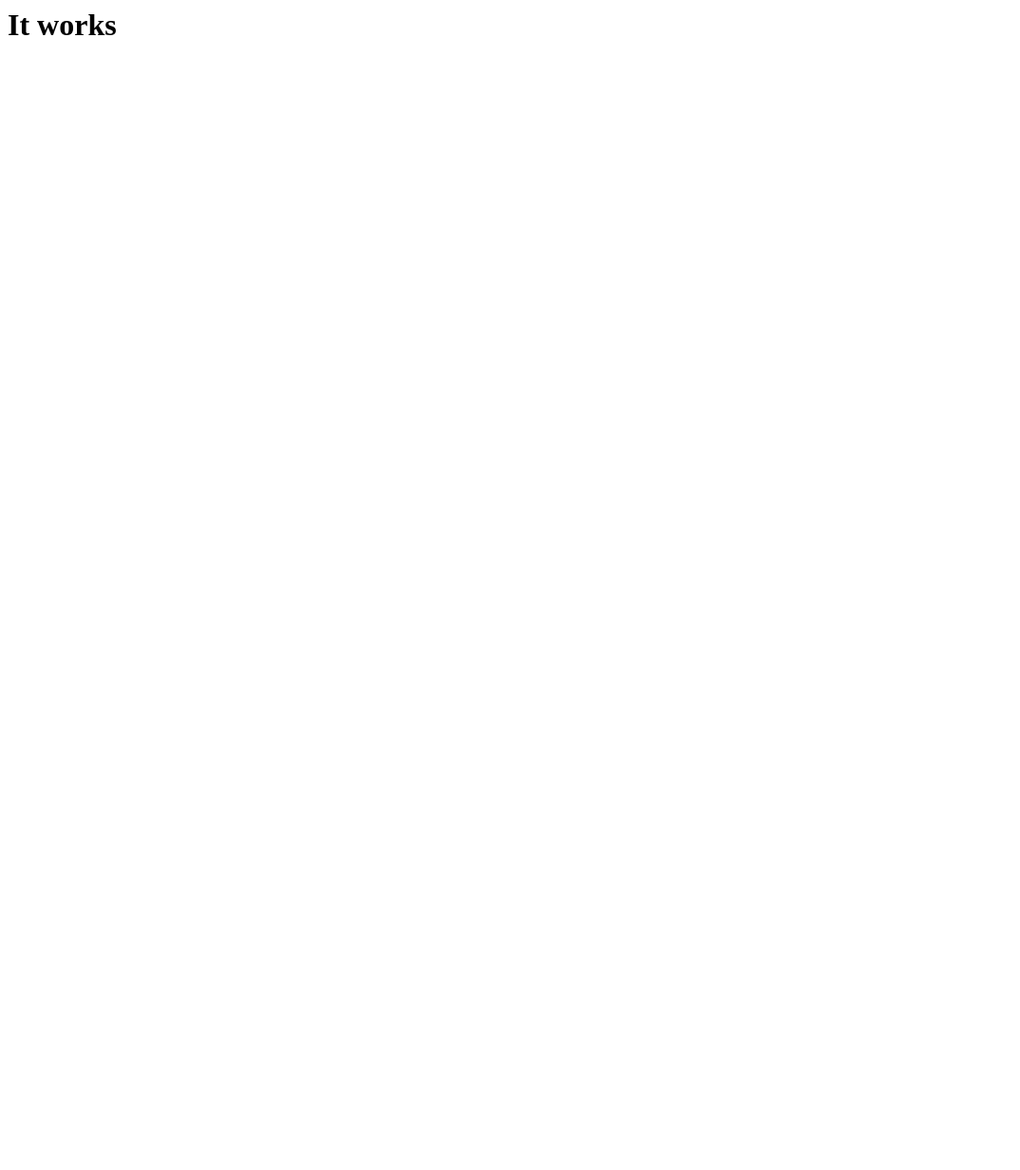
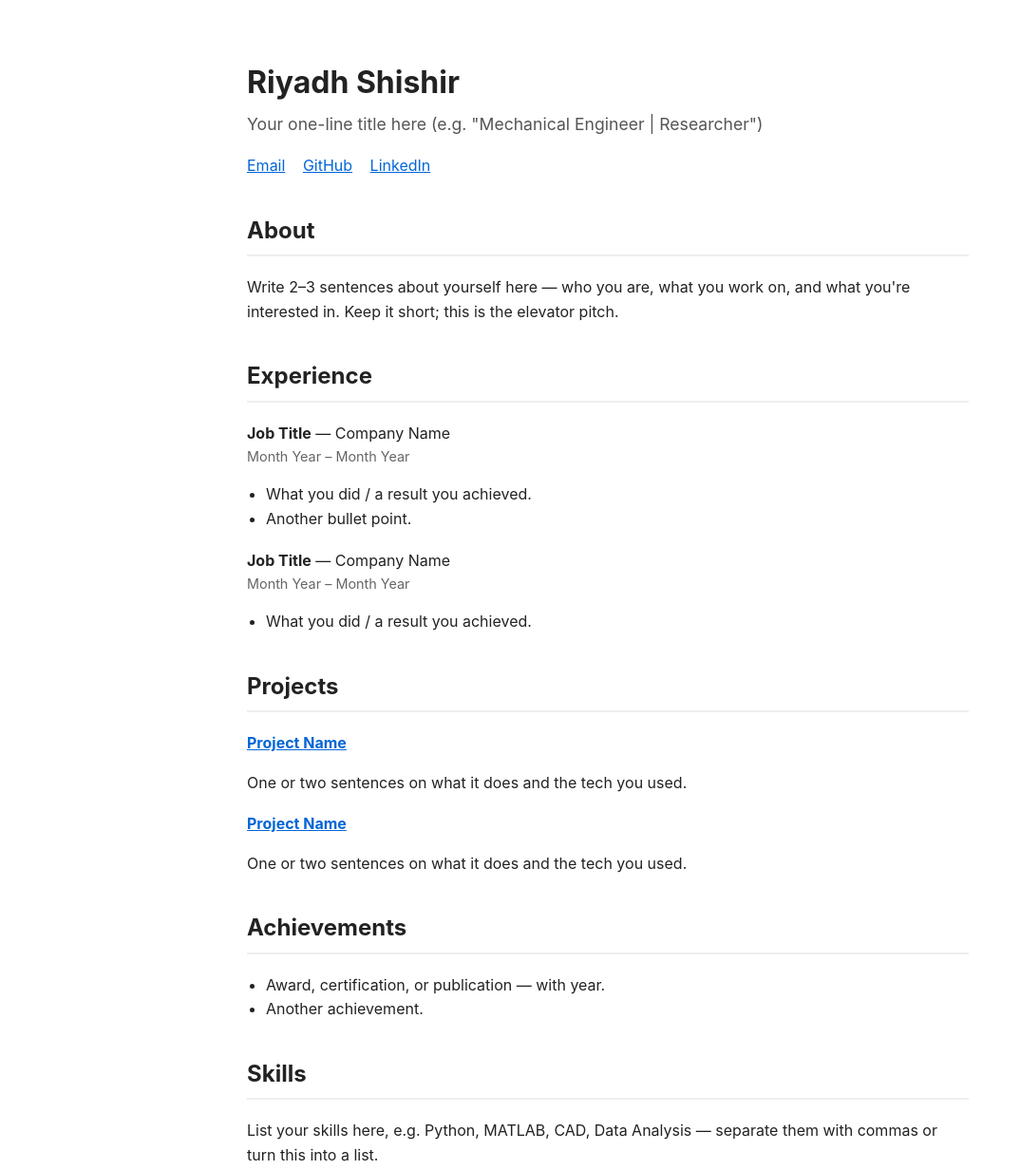
Before and after one commit to riyadh-shishir/riyadh-shishir.github.io, a plain HTML site: page index.html in a window 1280 px wide. Shown: the whole page at 95% size, without its empty margins (0-1074 px from the left). Before the commit the page ends 800 px from the top, so only its background shows below. Drawn offline with Linux system fonts and the light colour scheme.

Commit message:
Update index.html

```diff
--- a/index.html
+++ b/index.html
@@ -1 +1,108 @@
-<h1>It works</h1>
+<!DOCTYPE html>
+<html lang="en">
+<head>
+  <meta charset="UTF-8">
+  <meta name="viewport" content="width=device-width, initial-scale=1.0">
+  <title>Riyadh Shishir</title>
+
+  <!--
+    BASIC PROFILE STARTER
+    - One file. No frameworks, no build step.
+    - Edit the text between the tags to fill in your details.
+    - Each section is marked with a comment so you can find it easily.
+    - Commit this as index.html in your repo; it goes live in ~1 minute.
+  -->
+
+  <style>
+    /* ---- Page basics ---- */
+    body {
+      font-family: -apple-system, Segoe UI, Roboto, Helvetica, Arial, sans-serif;
+      line-height: 1.6;
+      color: #222;
+      max-width: 760px;
+      margin: 0 auto;
+      padding: 40px 20px;
+    }
+    h1 { margin-bottom: 4px; }
+    h2 {
+      border-bottom: 2px solid #eee;
+      padding-bottom: 6px;
+      margin-top: 36px;
+    }
+    a { color: #0366d6; }
+    .tagline { color: #555; font-size: 1.1em; margin-top: 0; }
+    .contact { margin: 12px 0 8px; }
+    .contact a { margin-right: 14px; }
+    .item { margin-bottom: 18px; }
+    .item .meta { color: #666; font-size: 0.9em; }
+    ul { padding-left: 20px; }
+  </style>
+</head>
+<body>
+
+  <!-- ===== HEADER ===== -->
+  <h1>Riyadh Shishir</h1>
+  <p class="tagline">Your one-line title here (e.g. "Mechanical Engineer | Researcher")</p>
+
+  <div class="contact">
+    <a href="mailto:you@example.com">Email</a>
+    <a href="https://github.com/riyadh-shishir">GitHub</a>
+    <a href="https://linkedin.com/in/yourhandle">LinkedIn</a>
+  </div>
+
+  <!-- ===== ABOUT ===== -->
+  <h2>About</h2>
+  <p>
+    Write 2–3 sentences about yourself here — who you are, what you work on,
+    and what you're interested in. Keep it short; this is the elevator pitch.
+  </p>
+
+  <!-- ===== EXPERIENCE ===== -->
+  <h2>Experience</h2>
+
+  <div class="item">
+    <strong>Job Title</strong> — Company Name
+    <div class="meta">Month Year – Month Year</div>
+    <ul>
+      <li>What you did / a result you achieved.</li>
+      <li>Another bullet point.</li>
+    </ul>
+  </div>
+
+  <div class="item">
+    <strong>Job Title</strong> — Company Name
+    <div class="meta">Month Year – Month Year</div>
+    <ul>
+      <li>What you did / a result you achieved.</li>
+    </ul>
+  </div>
+
+  <!-- ===== PROJECTS ===== -->
+  <h2>Projects</h2>
+
+  <div class="item">
+    <strong><a href="https://github.com/riyadh-shishir/repo-name">Project Name</a></strong>
+    <p>One or two sentences on what it does and the tech you used.</p>
+  </div>
+
+  <div class="item">
+    <strong><a href="https://github.com/riyadh-shishir/repo-name">Project Name</a></strong>
+    <p>One or two sentences on what it does and the tech you used.</p>
+  </div>
+
+  <!-- ===== ACHIEVEMENTS ===== -->
+  <h2>Achievements</h2>
+  <ul>
+    <li>Award, certification, or publication — with year.</li>
+    <li>Another achievement.</li>
+  </ul>
+
+  <!-- ===== SKILLS (optional) ===== -->
+  <h2>Skills</h2>
+  <p>
+    List your skills here, e.g. Python, MATLAB, CAD, Data Analysis —
+    separate them with commas or turn this into a list.
+  </p>
+
+</body>
+</html>
```
